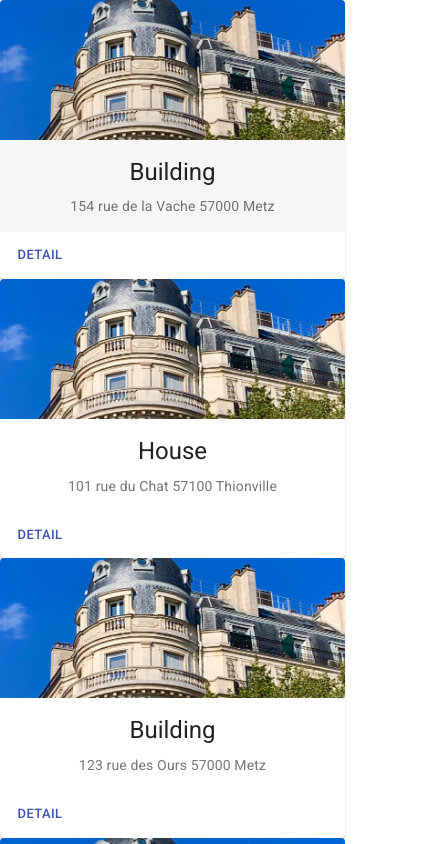
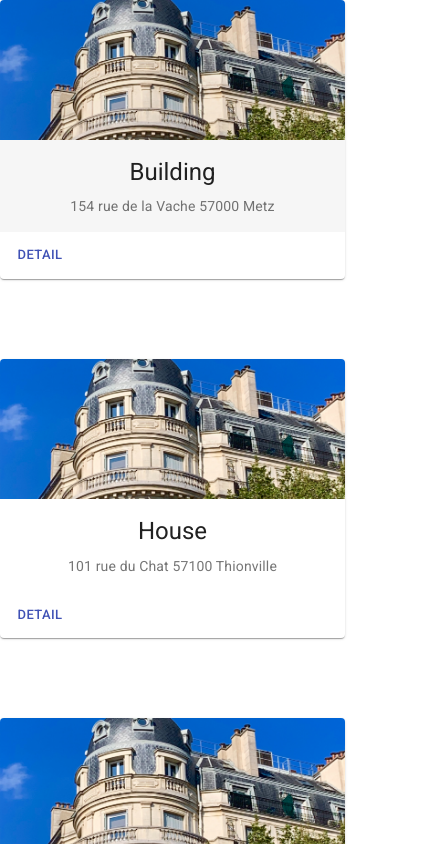
Before and after one commit to fdarre/property_portfolio_management_frontend, a React (Create React App) app: page / in a window 390 px wide. Shown: the top 844 px of the page, 430 px wide, since content can reach past the window. Built offline with nearby package versions, Linux system fonts and the light colour scheme.

Commit message:
Add responsive grid to display building cards elements

```diff
--- a/src/App.css
+++ b/src/App.css
@@ -36,3 +36,11 @@
     transform: rotate(360deg);
   }
 }
+
+.MuiContainer-root{
+  background-color: #EEF1FE;
+}
+
+.MuiAppBar-root{
+  margin-bottom: 20px;
+}
--- a/src/components/BuildingList.js
+++ b/src/components/BuildingList.js
@@ -1,6 +1,7 @@
 import React from 'react';
 import BuildingCard from "./BuildingCard";
-import Data from "../data/buildings.json"
+import Grid from '@material-ui/core/Grid';
+import Data from "../data/buildings.json";
 
 const BuildingsData = Data.Buildings
 
@@ -8,11 +9,23 @@ class BuildingList extends React.Component {
 
     render() {
         return(
-            <div>
-                {BuildingsData.map((item, index)=>{
-                    return <BuildingCard building={item} key={`building-list-key ${index}`}/>
-                })}
-            </div>
+            <Grid
+                container
+                spacing={10}
+                direction="row"
+                justify="center"
+                alignItems="baseline"
+            >
+
+                    {BuildingsData.map((item, index)=>{
+                        return(
+                            <Grid item xs={12} sm={6} md={4} lg={3}>
+                                <BuildingCard building={item} key={`building-list-key ${index}`}/>
+                            </Grid>
+                    )
+                    })}
+
+            </Grid>
         )
     }
 }
```
